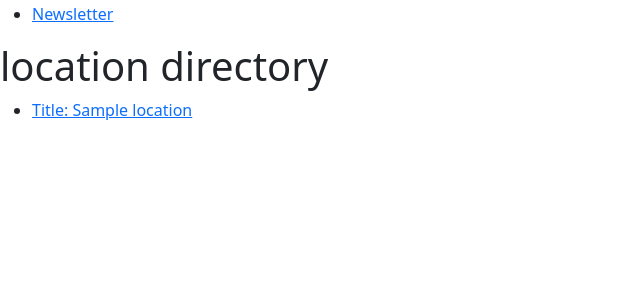
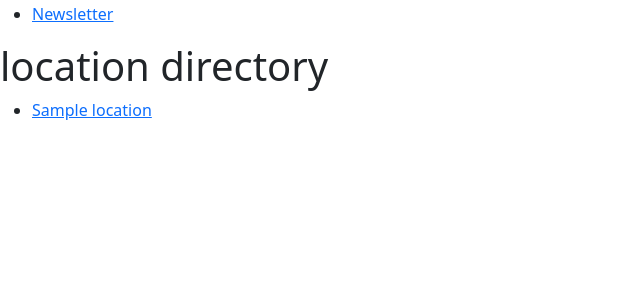
Before and after one commit to Cillian-G/neverending_guidebook, a Django app: page /directory/ in a window 1280 px wide. Shown: the part 150-450 px from the top of the page, without its empty margins (0-640 px from the left). Run offline with Django 3.2, Linux system fonts and the light colour scheme; a user stored in the database is signed in; tables that the repository leaves empty hold one stand-in row (values such as "Sample post"); some libraries are stand-ins or nearby versions.

Commit message:
Fix typo in location title

```diff
--- a/templates/location_directory.html
+++ b/templates/location_directory.html
@@ -9,7 +9,7 @@
         {% if user.is_authenticated %}
             {% for location in location_list %}
             <li>
-                <a href="{% url 'location' location.slug %}">Title: {{ location.title }}</a>
+                <a href="{% url 'location' location.slug %}">{{ location.title }}</a>
             </li>
             {% endfor %}
         {% else %}
```
